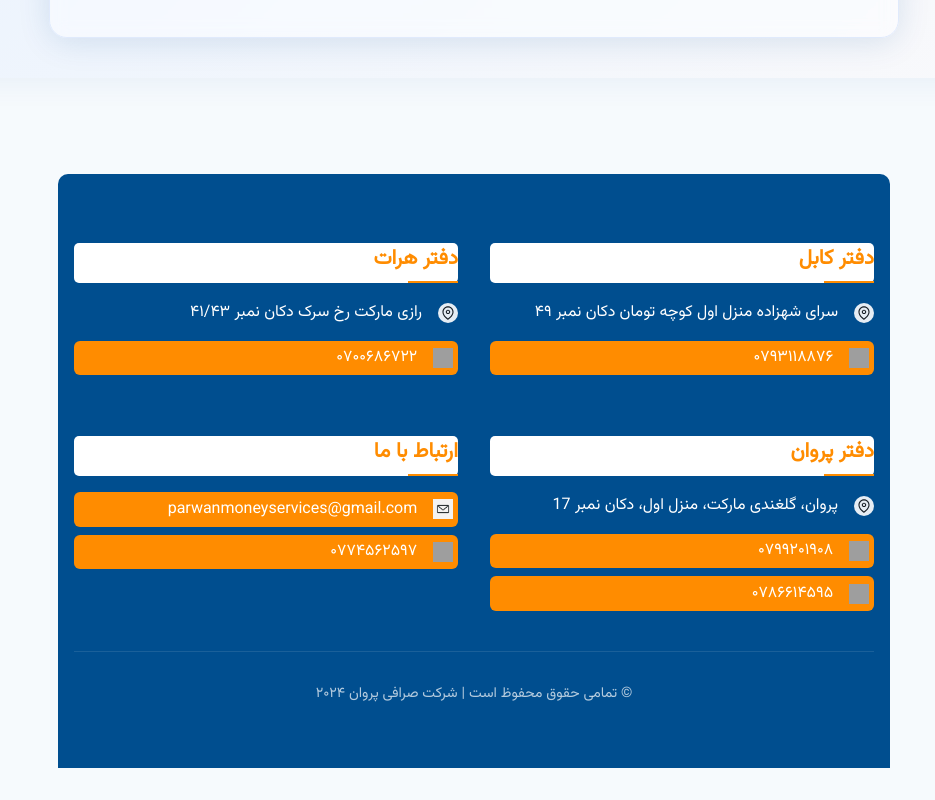
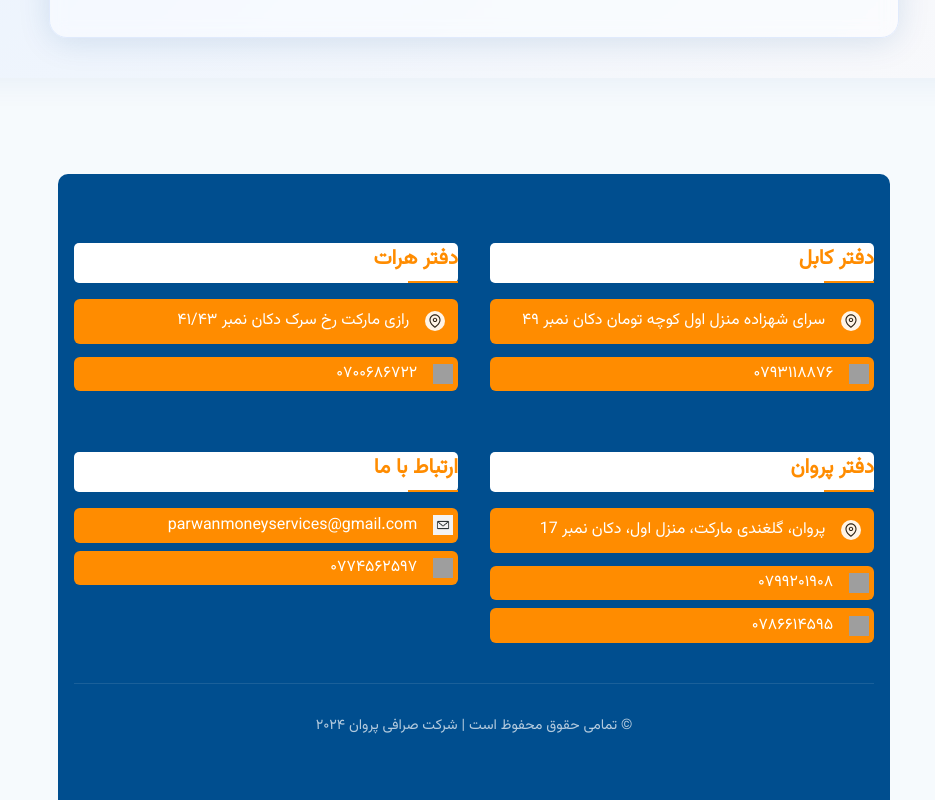
Before and after one commit to David-Alty/Exchange-Money-App, a plain HTML site: page index.html in a window 1280 px wide. Shown: the part 4516-5316 px from the top of the page, without its empty margins (166-1101 px from the left). Before the commit the page ends 5284 px from the top, so only its background shows below. Drawn offline with Linux system fonts and the light colour scheme; no server answers; grey boxes are pictures that could not be loaded; a script that the page names is missing.

Commit message:
backround color added

```diff
--- a/style.css
+++ b/style.css
@@ -1821,6 +1821,17 @@ footer {
   align-items: center;
   gap: 8px;
   margin-bottom: 0.8rem;
+  background-color: #ff8c00;
+  color: #fff;
+  padding: 0.5rem 0.8rem;
+  border-radius: 6px;
+  transition: background-color 0.3s, transform 0.2s;
+}
+
+.footer-contact p:hover {
+  background-color: #ffa033;
+  transform: translateY(-2px);
+  box-shadow: 0 4px 12px rgba(255,140,0,0.2);
 }
 
 .footer-bottom {
```
